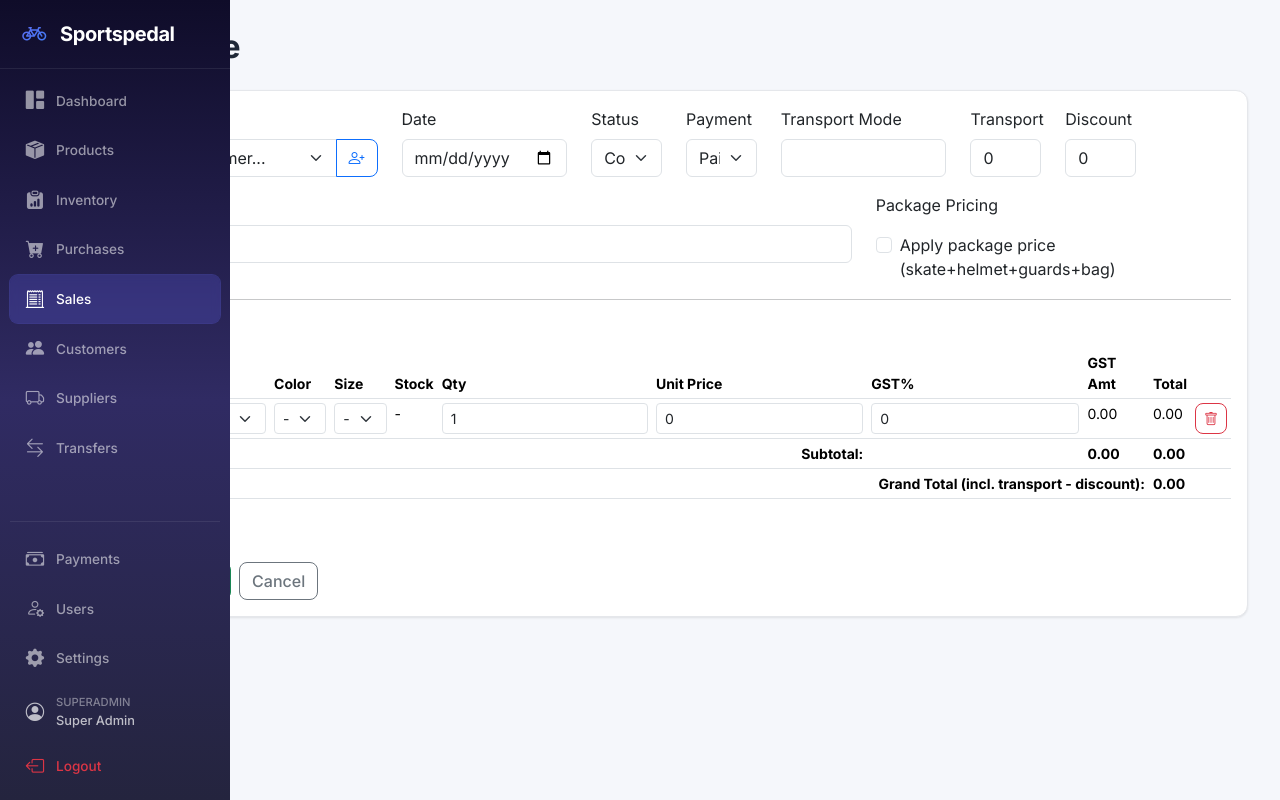
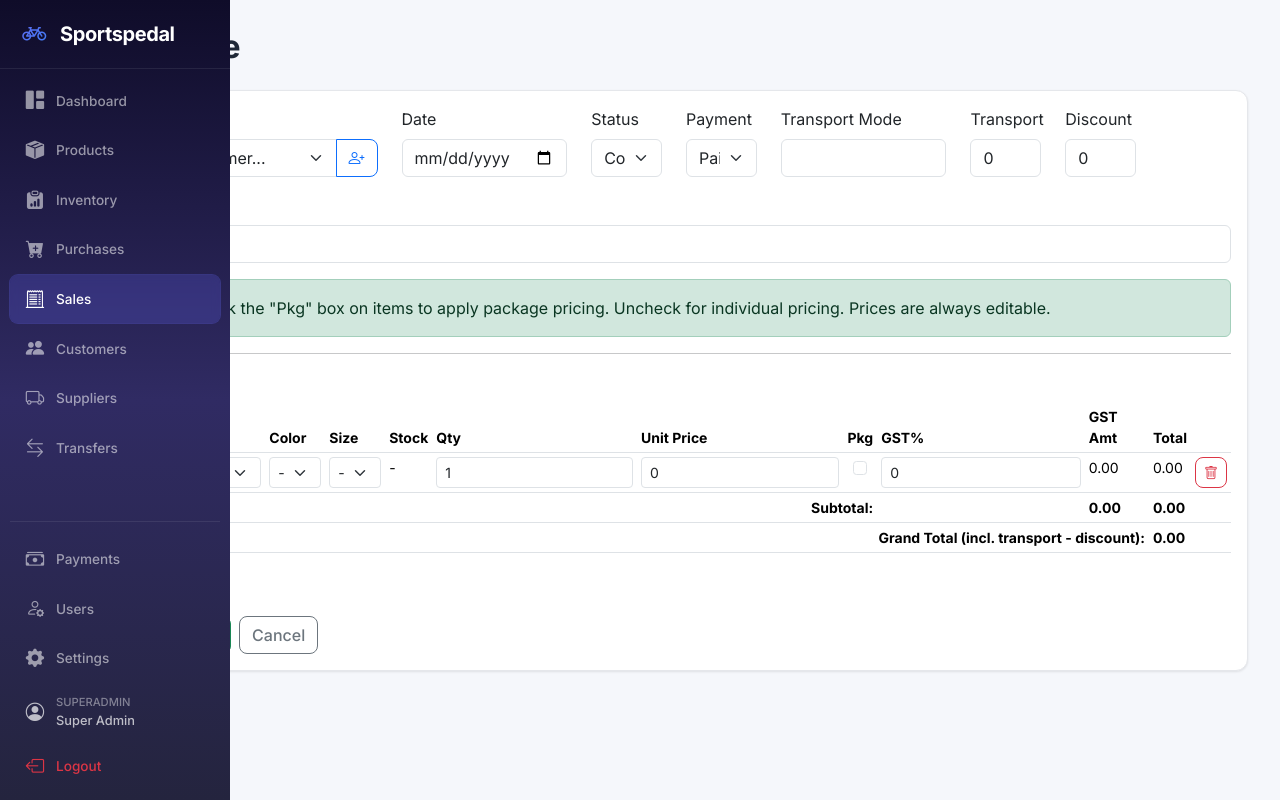
Before and after one commit to Laaxxmm/sportspedal, a Flask app: page /sales/new in a window 1280 px wide. Run offline with Flask 3, Linux system fonts and the light colour scheme; a user stored in the database is signed in; data comes from the database, SQL or seed files in the repository.

Commit message:
Per-item package pricing checkbox + always editable prices
Sales form:
- Each line item has a "Pkg" checkbox to apply package price
- Unchecked = individual price (coach/MRP based on customer type)
- Checked = proportional package price auto-calculated
- Price field is ALWAYS editable regardless of checkbox state
- Removed old global "Apply package price" checkbox
- Tip message shown at top explaining the feature

Calculates proportional package price by:
1. Finding the skate in the sale to determine which package
2. Summing individual prices for all 4 categories
3. Applying ratio: item_price * package_total / individual_total

Co-Authored-By: Claude Opus 4.6 (1M context) <noreply@anthropic.com>

```diff
--- a/app/templates/sales/form.html
+++ b/app/templates/sales/form.html
@@ -56,21 +56,14 @@
             </div>
 
             <div class="row mb-3">
-                <div class="col-md-8">
+                <div class="col-md-12">
                     <label class="form-label">Notes</label>
                     <input type="text" name="notes" class="form-control" value="">
-                </div>
-                <div class="col-md-4">
-                    <label class="form-label">Package Pricing</label>
-                    <div class="form-check mt-2">
-                        <input class="form-check-input" type="checkbox" name="apply_package" value="1" id="apply-package">
-                        <label class="form-check-label" for="apply-package">Apply package price (skate+helmet+guards+bag)</label>
-                    </div>
                 </div>
             </div>
 
             <div id="package-info" class="alert alert-success d-none mb-3">
-                <i class="bi bi-check-circle"></i> <span id="package-msg"></span>
+                <i class="bi bi-check-circle"></i> <span id="package-msg">Tip: Check the "Pkg" box on items to apply package pricing. Uncheck for individual pricing. Prices are always editable.</span>
             </div>
 
             <hr>
@@ -84,6 +77,7 @@
                         <th>Stock</th>
                         <th>Qty</th>
                         <th>Unit Price</th>
+                        <th title="Check to apply package price">Pkg</th>
                         <th>GST%</th>
                         <th>GST Amt</th>
                         <th>Total</th>
@@ -93,14 +87,14 @@
                 <tbody id="items-body"></tbody>
                 <tfoot>
                     <tr>
-                        <td colspan="6" class="text-end"><strong>Subtotal:</strong></td>
+                        <td colspan="7" class="text-end"><strong>Subtotal:</strong></td>
                         <td></td>
                         <td id="total-gst"><strong>0.00</strong></td>
                         <td id="subtotal"><strong>0.00</strong></td>
                         <td></td>
                     </tr>
                     <tr>
-                        <td colspan="8" class="text-end"><strong>Grand Total (incl. transport - discount):</strong></td>
+                        <td colspan="9" class="text-end"><strong>Grand Total (incl. transport - discount):</strong></td>
                         <td id="grand-total"><strong>0.00</strong></td>
                         <td></td>
                     </tr>
@@ -205,6 +199,48 @@ function findVariant(name, color, size) {
     return products.find(p => p.name === name && (p.color || '') === (color || '') && (p.size || '') === (size || ''));
 }
 
+function getPackageUnitPrice(variant, custType) {
+    // Calculate proportional package price for this item's category
+    // Package = skate + helmet + guards + bag at a bundled price
+    // We distribute proportionally based on individual prices
+    const category = variant.category;
+    const prodName = variant.name;
+
+    // Find which package this product belongs to (by skate name in sale, or use first available)
+    // For non-skate items, find the skate in the current sale to determine package
+    let skateName = null;
+    document.querySelectorAll('.product-select').forEach(sel => {
+        const n = sel.value;
+        const p = products.find(x => x.name === n && x.category === 'skates');
+        if (p) skateName = p.name;
+    });
+
+    if (!skateName && category === 'skates') skateName = prodName;
+    if (!skateName) return null;
+
+    const pkg = packagePrices[skateName];
+    if (!pkg) return null;
+
+    const pkgTotal = custType === 'coach' ? pkg.coach : pkg.public;
+
+    // Get individual prices for all 4 categories to calculate ratio
+    const skateP = products.find(p => p.name === skateName);
+    const individualTotal = (skateP ? (custType === 'coach' ? skateP.coach : skateP.mrp) : 0)
+        + getAvgPrice('helmet', custType) + getAvgPrice('guards', custType) + getAvgPrice('bag', custType);
+
+    if (individualTotal <= 0) return null;
+
+    const itemPrice = custType === 'coach' ? variant.coach : variant.mrp;
+    return Math.round(itemPrice * pkgTotal / individualTotal);
+}
+
+function getAvgPrice(category, custType) {
+    const items = products.filter(p => p.category === category);
+    if (items.length === 0) return 0;
+    const p = items[0];
+    return custType === 'coach' ? p.coach : p.mrp;
+}
+
 function newRow() {
     return `<tr class="item-row">
         <td><select class="form-select form-select-sm product-select" required>${productOptions}</select></td>
@@ -213,6 +249,7 @@ function newRow() {
         <td class="stock-cell">-</td>
         <td><input type="number" name="qty[]" class="form-control form-control-sm qty" value="1" min="1"></td>
         <td><input type="number" name="unit_price[]" class="form-control form-control-sm unit-price" step="0.01" value="0"></td>
+        <td class="text-center"><input type="checkbox" class="form-check-input pkg-check" title="Apply package price"></td>
         <td><input type="number" name="gst_percent[]" class="form-control form-control-sm gst-pct" step="0.1" value="0"></td>
         <td class="gst-amt">0.00</td>
         <td class="row-total">0.00</td>
@@ -243,11 +280,18 @@ function updateVariantSelection(row) {
 
     // Find matching variant
     const v = findVariant(name, color, size);
+    const isPkg = row.querySelector('.pkg-check').checked;
     if (v) {
         hiddenInput.value = v.vid;
         stockCell.textContent = v.stock;
         const custType = getCustomerType();
-        row.querySelector('.unit-price').value = custType === 'coach' ? v.coach : v.mrp;
+        if (isPkg) {
+            // Apply package price proportionally
+            const pkgPrice = getPackageUnitPrice(v, custType);
+            row.querySelector('.unit-price').value = pkgPrice || (custType === 'coach' ? v.coach : v.mrp);
+        } else {
+            row.querySelector('.unit-price').value = custType === 'coach' ? v.coach : v.mrp;
+        }
         row.querySelector('.gst-pct').value = v.gst;
     } else {
         // Try without size/color for products like bags
@@ -256,7 +300,12 @@ function updateVariantSelection(row) {
             hiddenInput.value = simple.vid;
             stockCell.textContent = simple.stock;
             const custType = getCustomerType();
-            row.querySelector('.unit-price').value = custType === 'coach' ? simple.coach : simple.mrp;
+            if (isPkg) {
+                const pkgPrice = getPackageUnitPrice(simple, custType);
+                row.querySelector('.unit-price').value = pkgPrice || (custType === 'coach' ? simple.coach : simple.mrp);
+            } else {
+                row.querySelector('.unit-price').value = custType === 'coach' ? simple.coach : simple.mrp;
+            }
             row.querySelector('.gst-pct').value = simple.gst;
         } else {
             hiddenInput.value = '';
@@ -360,6 +409,11 @@ function bindEvents() {
         sel.onchange = function() { updateVariantSelection(this.closest('tr')); };
     });
 
+    // Package checkbox: toggle pricing
+    document.querySelectorAll('.pkg-check').forEach(cb => {
+        cb.onchange = function() { updateVariantSelection(this.closest('tr')); };
+    });
+
     document.querySelectorAll('.qty, .unit-price, .gst-pct').forEach(el => { el.oninput = recalc; });
     document.querySelectorAll('.remove-row').forEach(btn => {
         btn.onclick = function() { this.closest('tr').remove(); recalc(); };
@@ -374,7 +428,8 @@ document.getElementById('customer-select').addEventListener('change', function()
 });
 document.getElementById('transport-charge').addEventListener('input', recalc);
 document.getElementById('discount-amt').addEventListener('input', recalc);
-document.getElementById('apply-package').addEventListener('change', recalc);
+// Show package tip on first load
+document.getElementById('package-info').classList.remove('d-none');
 
 bindEvents();
 document.getElementById('add-row').click();
```
